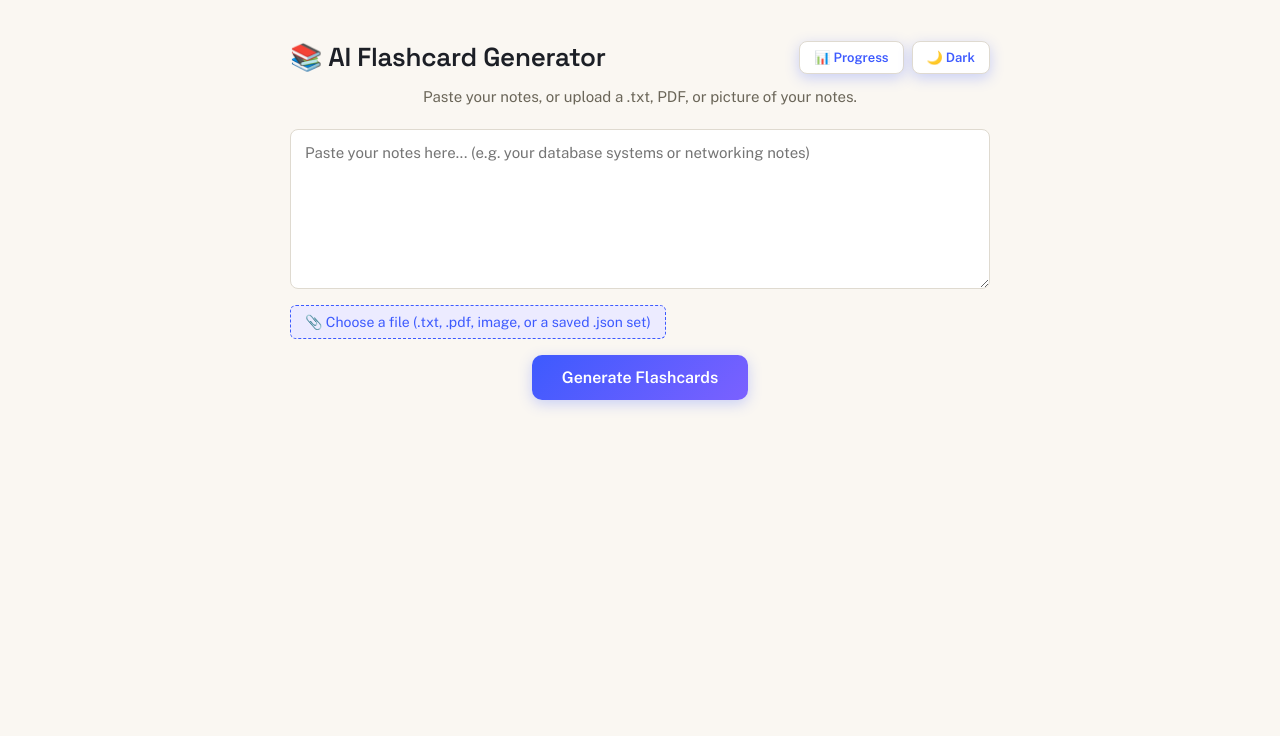
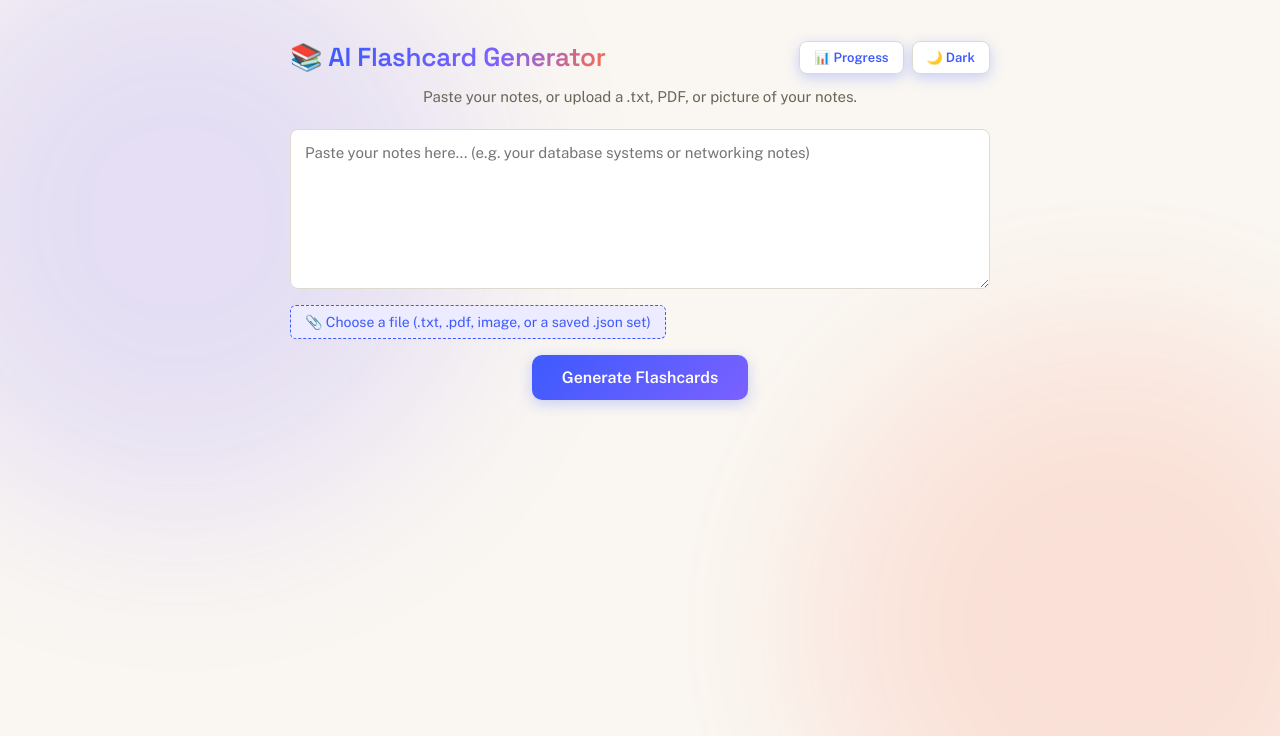
Before and after one commit to BakiTheGoat/ai-flashcards, a Flask app: page / in a window 1280 px wide. Shown: the top 736 px of the page. Run offline with Flask 3, Linux system fonts and the light colour scheme.

Commit message:
add ambient motion, gradient title, and card entrance animation

```diff
--- a/static/style.css
+++ b/static/style.css
@@ -69,6 +69,55 @@ body {
   margin: 0;
   padding: 40px 20px;
   transition: background 0.25s, color 0.25s;
+  position: relative;
+  overflow-x: hidden;
+}
+
+/* Ambient drifting light - subtle, slow, sits behind everything */
+body::before,
+body::after {
+  content: "";
+  position: fixed;
+  width: 45vw;
+  height: 45vw;
+  max-width: 600px;
+  max-height: 600px;
+  border-radius: 50%;
+  filter: blur(90px);
+  z-index: -1;
+  opacity: 0.16;
+  pointer-events: none;
+}
+
+body::before {
+  background: var(--accent-2);
+  top: -10%;
+  left: -10%;
+  animation: driftOne 22s ease-in-out infinite alternate;
+}
+
+body::after {
+  background: var(--coral);
+  bottom: -15%;
+  right: -10%;
+  animation: driftTwo 26s ease-in-out infinite alternate;
+}
+
+@media (prefers-reduced-motion: reduce) {
+  body::before,
+  body::after {
+    animation: none;
+  }
+}
+
+@keyframes driftOne {
+  from { transform: translate(0, 0) scale(1); }
+  to { transform: translate(8vw, 6vh) scale(1.15); }
+}
+
+@keyframes driftTwo {
+  from { transform: translate(0, 0) scale(1); }
+  to { transform: translate(-6vw, -8vh) scale(1.1); }
 }
 
 .container {
@@ -93,6 +142,14 @@ body {
   font-size: 26px;
   font-weight: 600;
   letter-spacing: -0.01em;
+}
+
+.gradient-text {
+  background: linear-gradient(120deg, var(--accent) 0%, var(--accent-2) 60%, var(--coral) 100%);
+  -webkit-background-clip: text;
+  background-clip: text;
+  -webkit-text-fill-color: transparent;
+  color: transparent;
 }
 
 .top-bar-actions {
--- a/templates/index.html
+++ b/templates/index.html
@@ -13,7 +13,7 @@
 
   <div class="container">
     <div class="top-bar">
-      <h1>📚 AI Flashcard Generator</h1>
+      <h1>📚 <span class="gradient-text">AI Flashcard Generator</span></h1>
       <div class="top-bar-actions">
         <button id="progressBtn" class="theme-toggle-btn">📊 Progress</button>
         <button id="themeToggleBtn" class="theme-toggle-btn" title="Toggle dark mode">🌙 Dark</button>
```
Also changed, not shown: other parts of static/style.css (+35 -0 lines).
